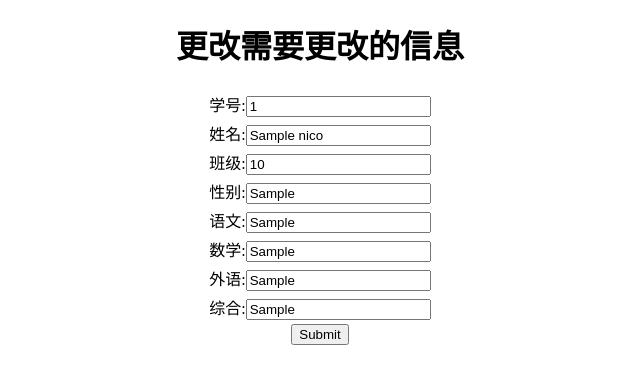
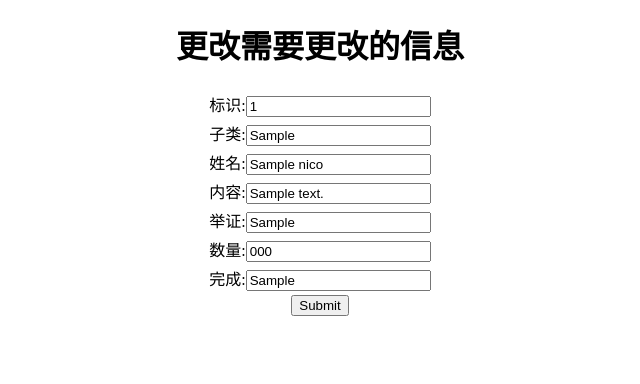
Before and after one commit to lzdnico/MyScript, a Flask app: page /cha?id=1 in a window 1280 px wide. Shown: the top 384 px of the page, without its empty margins (320-960 px from the left). Run offline with Flask 2, Linux system fonts and the light colour scheme; tables that the repository leaves empty or names only in its code hold one stand-in row (values such as "Sample post").

Commit message:
删除/更改/计数功能

```diff
--- a/Python/Flask_Mysql_Target/app.py
+++ b/Python/Flask_Mysql_Target/app.py
@@ -19,7 +19,9 @@ def func(sql,m='r'):#连接本地mysql数据库 端口号      用户名
         elif m == 'w':
             py.commit ()
             data = cursor.rowcount
-    except:
+            print(data)
+    except Exception as e:
+        print(e)
         data = False
         py.rollback ()
     py.close ()
@@ -30,6 +32,11 @@ def func(sql,m='r'):#连接本地mysql数据库 端口号      用户名
 @app.route ('/')
 def index():
     data = func('select * from nico')
+    n = 1
+    for i in data:
+        i['i']=n
+        n = n+1
+    #print(data)
     return render_template('sqldate.html',userlist=data)
 
 @app.route("/analysis/")
@@ -57,15 +64,9 @@ def ad():
 @app.route ("/adds/",methods=["POST"])  # 注意post大写,因为post是通过form.data传数据所以下面用request.form
 def adds():
     data = dict (request.form)
-    print (data)
-
-    sqlQuery = "SELECT id FROM nico"
-    lens = len(func(sqlQuery,m='r'))+1
-    data['id']=str(lens)
-    print(data)
-
+    #sqlQuery = "SELECT id FROM nico"
+    #lens = len(func(sqlQuery,m='r'))+1
     sql = "insert into nico values ('{id}','{class}','{name}','{content}','{proof}','{number}','{done}')".format (**data)
-    #sql = "insert into nico values ('3','{class}','{name}','{content}','{proof}','{number}','{done}')".format (**data)
     res = func (sql,m='w')
     if res:
         return '<script>alert("添加成功");location.href="/";</script>'
@@ -85,7 +86,8 @@ def ch():
 @app.route ('/chas/',methods=["POST"])
 def chas():
     data = dict (request.form)
-    res = func ("update nico set name='{name}',age='{age}',sex='{sex}',class='{banji}',math='{math}',english='{english}',comprehensive='{comprehensive}' where id={id}".format (**data),
+    #print(data)
+    res = func ("update nico set id='{id}', class='{class}',name='{name}',content='{content}',proof='{proof}',number='{number}',done='{done}' where id={id}".format (**data),
                 m='w')
     if res:
         return '<script>alert("更新成功");location.href="/";</script>'
@@ -96,6 +98,22 @@ def chas():
 # 删除数据----删
 @app.route ('/del')
 def de():
+    # content = request.args.get ('content')
+    # print(content)
+    # py = pymysql.connect(host='127.0.0.1', user='root',password="X8>yt.cu3clt", database='dbtest', charset="utf8", cursorclass=pymysql.cursors.DictCursor)
+    # cursor = py.cursor()
+    # sqlQuery = "DELETE FROM nico where content=%s"
+    # value = (content)
+    # try:
+    #     cursor.execute(sqlQuery, value)
+    #     py.commit()
+    #     print('Date Deleted Successfully')
+    #     return '<script>alert("删除成功");location.href="/";</script>'
+    # except pymysql.Error as e:
+    #     print("数据删除失败："+str(e))
+    #     # 发生错误时回滚
+    #     py.rollback()
+    #     return '<script>alert("删除失败");location.href="/";</script>'
     id = request.args.get ('id')
     res = func (f'delete from nico where id={id}',m='w')
     if res:
@@ -106,4 +124,4 @@ def de():
 
 # 运行
 if __name__ == '__main__':
-    app.run (debug=True,host='127.0.0.1',port='8080')
+    app.run (debug=False,host='127.0.0.1',port='8080')
--- a/Python/Flask_Mysql_Target/templates/add.html
+++ b/Python/Flask_Mysql_Target/templates/add.html
@@ -9,6 +9,10 @@
     <form action="/adds/" method="post">
         <h1>请输入添加的信息</h1>
         <table>
+            <tr>
+                <td>标识:</td>
+                <td><input type="text" name="id"><br></td>
+            </tr>
             <tr>
                 <td>子类:</td>
                 <td><input type="text" name="class"><br></td>
--- a/Python/Flask_Mysql_Target/templates/cha.html
+++ b/Python/Flask_Mysql_Target/templates/cha.html
@@ -11,28 +11,25 @@
         <table>
             {% for i in userlist %}
             <tr>
-                <td>学号:<input type="text" name="id" readonly="readonly" value="{{ i.id }}"><br></td>
+                <td>标识:<input type="text" name="id" readonly="readonly" value="{{ i.id }}"><br></td>
+            </tr>
+            <tr>
+                <td>子类:<input type="text" name="class" value="{{ i.class }}"><br></td>
             </tr>
             <tr>
                 <td>姓名:<input type="text" name="name" value="{{ i.name }}"><br></td>
             </tr>
             <tr>
-                <td>班级:<input type="text" name="age" value="{{ i.age }}"><br></td>
+                <td>内容:<input type="text" name="content" value="{{ i.content }}"><br></td>
             </tr>
             <tr>
-                <td>性别:<input type="text" name="sex" value="{{ i.sex }}"><br></td>
-            </tr>
-            <tr>
-                <td>语文:<input type="text" name="banji" value="{{ i.class }}"><br></td>
+                <td>举证:<input type="text" name="proof" value="{{ i.proof }}"><br></td>
             </tr>
                 <tr>
-                <td>数学:<input type="text" name="math" value="{{ i.math }}"><br></td>
+                <td>数量:<input type="text" name="number" value="{{ i.number }}"><br></td>
             </tr>
                 <tr>
-                <td>外语:<input type="text" name="english" value="{{ i.english }}"><br></td>
-            </tr>
-                <tr>
-                <td>综合:<input type="text" name="comprehensive" value="{{ i.comprehensive }}"><br></td>
+                <td>完成:<input type="text" name="done" value="{{ i.done }}"><br></td>
             </tr>
             {% endfor %}
             <tr>
```
Also changed, not shown: Python/Flask_Mysql_Target/my_sql.py (+28 -27 lines), Python/Flask_Mysql_Target/templates/sqldate.html (+7 -5 lines).
